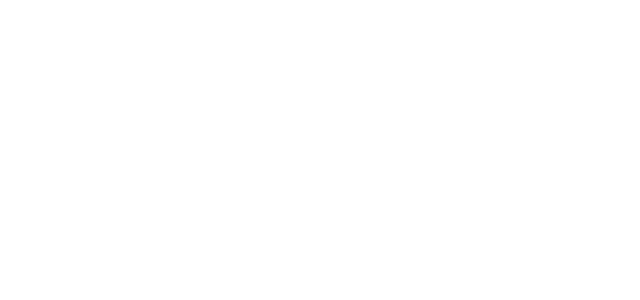
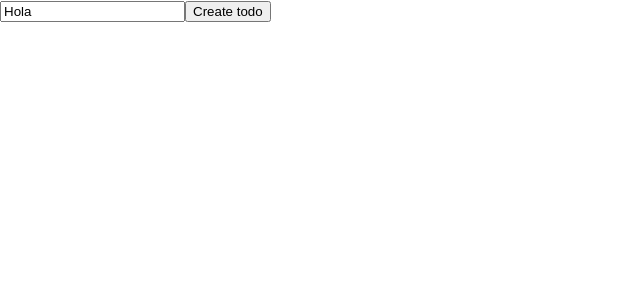
Before and after one commit to eddyjav/to-do-list-kruger, a React (Create React App) app: page / in a window 1280 px wide. Shown: the top 300 px of the page, without its empty margins (0-640 px from the left). Built offline with nearby package versions, Linux system fonts and the light colour scheme; the HTML template or start-up script is replaced by a standard one.

Commit message:
:fire: add Component -> todoApp

```diff
--- a/src/App.jsx
+++ b/src/App.jsx
@@ -1,10 +1,9 @@
 import './App.css';
+import TodoApp from './components/todoApp';
 
 function App() {
   return (
-    <div>
-
-    </div>
+    <TodoApp />
   );
 }
 
--- /dev/null
+++ b/src/components/todoApp.jsx
@@ -0,0 +1,52 @@
+import { useState } from "react";
+
+export default function TodoApp() {
+  const [title, setTitle] = useState("Hola");
+  const [todos, setTodos] = useState([]);
+
+  function handleClick(e) {
+    e.preventDefault();
+    setTitle("Javier");
+  }
+
+  const handleChange = (e) => {
+    const value = e.target.value;
+    setTitle(value);
+  };
+
+  const handleSubmit = (e) => {
+    e.preventDefault();
+
+    const newTodo = {
+      id: crypto.randomUUID(),
+      title: title,
+      completed: false,
+    };
+    setTodos([...todos, newTodo]);
+  };
+
+  return (
+    <div className="todoContainer">
+      <form className="todoCreateForm" onSubmit={handleSubmit}>
+        <input
+          onChange={handleChange}
+          className="todoInput"
+          type="text"
+          value={title}
+        />
+        <input
+          onClick={handleSubmit}
+          className="buttonCreate"
+          type="submit"
+          value="Create todo"
+        />
+      </form>
+
+      <div className="todosContainer">
+        {todos.map((item) => (
+          <div key={item.id}>{item.title}</div>
+        ))}
+      </div>
+    </div>
+  );
+}
```
